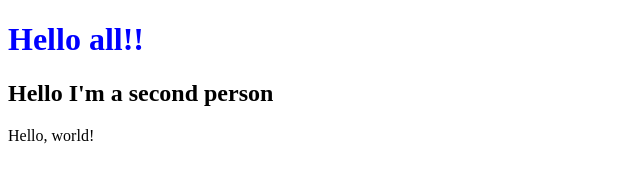
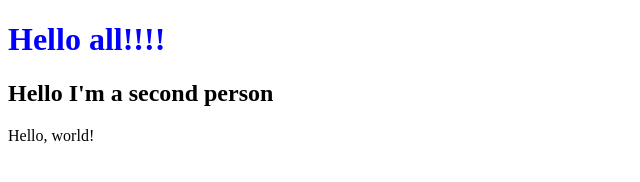
Before and after one commit to AlexBennett1/hello, a plain HTML site: page index.html in a window 1280 px wide. Shown: the full height of the page, 0-640 px from the left. Drawn offline with Linux system fonts and the light colour scheme.

Commit message:
added 4 exclamation marks

```diff
--- a/index.html
+++ b/index.html
@@ -4,7 +4,7 @@
 		<title>Hello!</title>
 	</head>
 	<body>
-		<h1 style="color: blue;">Hello all!!</h1>
+		<h1 style="color: blue;">Hello all!!!!</h1>
 		<h2>Hello I'm a second person</h2>
 		Hello, world!
 	</body>
```
